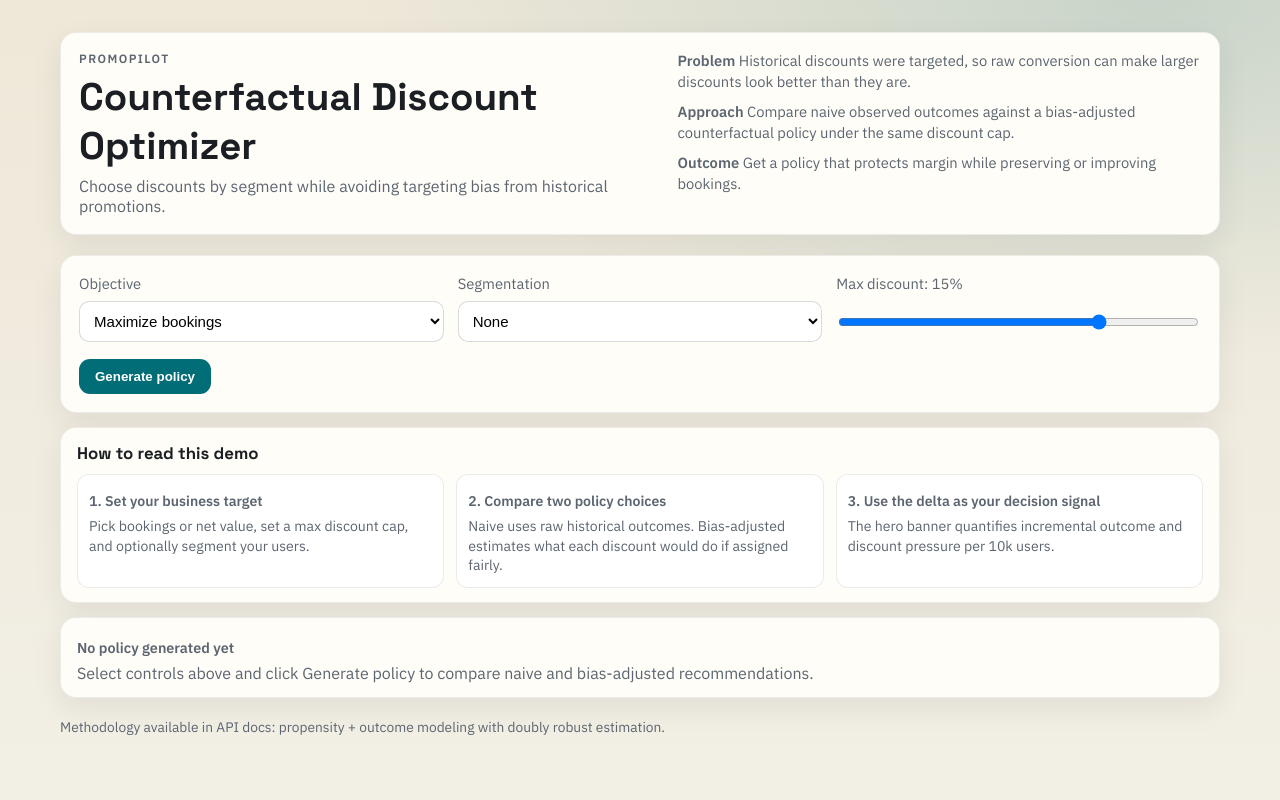
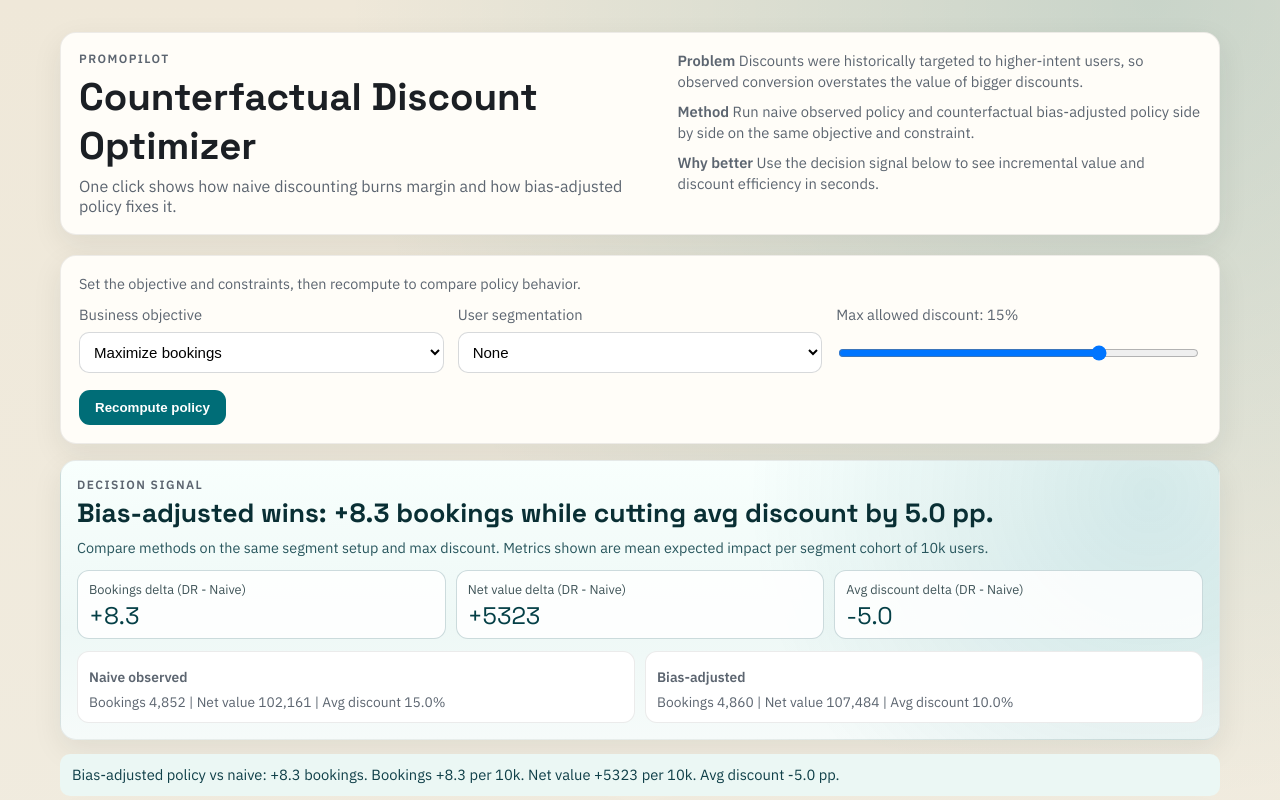
Before and after one commit to KumarNavish/promopilot, a React (Vite) app in the folder frontend/: page / in a window 1280 px wide. Shown: the top 800 px of the page. Built offline with nearby package versions, Linux system fonts and the light colour scheme; no server answers.

Commit message:
Strengthen wow moment with auto-run and decision signal panel

```diff
--- a/frontend/src/components/Controls.tsx
+++ b/frontend/src/components/Controls.tsx
@@ -9,6 +9,7 @@ interface ControlsProps {
   onSegmentByChange: (value: SegmentBy) => void;
   onGenerate: () => void;
   loading: boolean;
+  hasResults: boolean;
 }
 
 export function Controls({
@@ -19,13 +20,15 @@ export function Controls({
   onMaxDiscountChange,
   onSegmentByChange,
   onGenerate,
-  loading
+  loading,
+  hasResults
 }: ControlsProps): JSX.Element {
   return (
     <section className="panel controls-panel" aria-label="Controls">
+      <p className="controls-intro">Set the objective and constraints, then recompute to compare policy behavior.</p>
       <div className="controls-grid">
         <label className="field">
-          <span>Objective</span>
+          <span>Business objective</span>
           <select
             data-testid="objective-select"
             value={objective}
@@ -37,7 +40,7 @@ export function Controls({
         </label>
 
         <label className="field">
-          <span>Segmentation</span>
+          <span>User segmentation</span>
           <select
             data-testid="segment-select"
             value={segmentBy}
@@ -51,7 +54,7 @@ export function Controls({
         </label>
 
         <label className="field">
-          <span>Max discount: {maxDiscountPct}%</span>
+          <span>Max allowed discount: {maxDiscountPct}%</span>
           <input
             data-testid="discount-slider"
             type="range"
@@ -71,7 +74,7 @@ export function Controls({
         onClick={onGenerate}
         disabled={loading}
       >
-        {loading ? "Computing..." : "Generate policy"}
+        {loading ? "Computing..." : hasResults ? "Recompute policy" : "Generate policy"}
       </button>
     </section>
   );
--- a/frontend/src/pages/Home.tsx
+++ b/frontend/src/pages/Home.tsx
@@ -1,4 +1,4 @@
-import { useMemo, useState } from "react";
+import { useCallback, useEffect, useMemo, useState } from "react";
 import {
   ApiError,
   Method,
@@ -18,6 +18,12 @@ interface UiError {
 }
 
 const DEFAULT_MAX_DISCOUNT = 15;
+
+interface MethodRollup {
+  bookings: number;
+  netValue: number;
+  avgDiscount: number;
+}
 
 function exportPolicy(response: RecommendResponse | null): void {
   if (!response) {
@@ -61,6 +67,27 @@ function summarizeComparison(naive: RecommendResponse, dr: RecommendResponse, ob
   ].join(" ");
 }
 
+function rollupMethod(response: RecommendResponse): MethodRollup {
+  const count = Math.max(response.segments.length, 1);
+  const sumBookings = response.segments.reduce((acc, segment) => acc + segment.expected_bookings_per_10k, 0);
+  const sumNetValue = response.segments.reduce((acc, segment) => acc + segment.expected_net_value_per_10k, 0);
+  const sumDiscount = response.segments.reduce((acc, segment) => acc + segment.recommended_discount_pct, 0);
+
+  return {
+    bookings: sumBookings / count,
+    netValue: sumNetValue / count,
+    avgDiscount: sumDiscount / count
+  };
+}
+
+function signed(value: number, digits = 1): string {
+  return `${value >= 0 ? "+" : ""}${value.toFixed(digits)}`;
+}
+
+function formatInteger(value: number): string {
+  return new Intl.NumberFormat("en-US", { maximumFractionDigits: 0 }).format(value);
+}
+
 export function Home(): JSX.Element {
   const [objective, setObjective] = useState<Objective>("bookings");
   const [maxDiscountPct, setMaxDiscountPct] = useState<number>(DEFAULT_MAX_DISCOUNT);
@@ -69,6 +96,7 @@ export function Home(): JSX.Element {
   const [loading, setLoading] = useState(false);
   const [results, setResults] = useState<Partial<Record<Method, RecommendResponse>>>({});
   const [error, setError] = useState<UiError | null>(null);
+  const [hasAutoRun, setHasAutoRun] = useState(false);
 
   const hasResults = Boolean(results.naive || results.dr);
   const activeResponse = results[activeMethod] ?? results.dr ?? results.naive ?? null;
@@ -80,7 +108,41 @@ export function Home(): JSX.Element {
     return "";
   }, [objective, results.dr, results.naive]);
 
-  async function handleGenerate(): Promise<void> {
+  const scorecard = useMemo(() => {
+    if (!results.naive || !results.dr) {
+      return null;
+    }
+
+    const naive = rollupMethod(results.naive);
+    const dr = rollupMethod(results.dr);
+    return {
+      naive,
+      dr,
+      bookingsDelta: dr.bookings - naive.bookings,
+      netValueDelta: dr.netValue - naive.netValue,
+      discountDelta: dr.avgDiscount - naive.avgDiscount
+    };
+  }, [results.dr, results.naive]);
+
+  const wowHeadline = useMemo(() => {
+    if (!scorecard) {
+      return "";
+    }
+
+    const objectiveDelta = objective === "bookings" ? scorecard.bookingsDelta : scorecard.netValueDelta;
+    const objectiveLabel = objective === "bookings" ? "bookings" : "net value";
+    const naiveOverDiscount = scorecard.naive.avgDiscount - scorecard.dr.avgDiscount;
+
+    if (naiveOverDiscount > 0 && objectiveDelta >= 0) {
+      return `Bias-adjusted wins: ${signed(objectiveDelta, objective === "bookings" ? 1 : 0)} ${objectiveLabel} while cutting avg discount by ${naiveOverDiscount.toFixed(
+        1
+      )} pp.`;
+    }
+
+    return `Bias-adjusted shifts outcome by ${signed(objectiveDelta, objective === "bookings" ? 1 : 0)} ${objectiveLabel} vs naive.`;
+  }, [objective, scorecard]);
+
+  const handleGenerate = useCallback(async (): Promise<void> => {
     setLoading(true);
     setError(null);
 
@@ -114,7 +176,16 @@ export function Home(): JSX.Element {
     } finally {
       setLoading(false);
     }
-  }
+  }, [maxDiscountPct, objective, segmentBy]);
+
+  useEffect(() => {
+    if (hasAutoRun) {
+      return;
+    }
+
+    setHasAutoRun(true);
+    void handleGenerate();
+  }, [handleGenerate, hasAutoRun]);
 
   return (
     <main className="page-shell">
@@ -122,21 +193,20 @@ export function Home(): JSX.Element {
         <div className="hero-copy-block">
           <p className="eyebrow">PromoPilot</p>
           <h1>Counterfactual Discount Optimizer</h1>
-          <p className="hero-copy">
-            Choose discounts by segment while avoiding targeting bias from historical promotions.
-          </p>
+          <p className="hero-copy">One click shows how naive discounting burns margin and how bias-adjusted policy fixes it.</p>
         </div>
         <div className="hero-context">
           <p>
-            <strong>Problem</strong> Historical discounts were targeted, so raw conversion can make larger discounts look
-            better than they are.
+            <strong>Problem</strong> Discounts were historically targeted to higher-intent users, so observed conversion
+            overstates the value of bigger discounts.
           </p>
           <p>
-            <strong>Approach</strong> Compare naive observed outcomes against a bias-adjusted counterfactual policy under
-            the same discount cap.
+            <strong>Method</strong> Run naive observed policy and counterfactual bias-adjusted policy side by side on the
+            same objective and constraint.
           </p>
           <p>
-            <strong>Outcome</strong> Get a policy that protects margin while preserving or improving bookings.
+            <strong>Why better</strong> Use the decision signal below to see incremental value and discount efficiency in
+            seconds.
           </p>
         </div>
       </header>
@@ -150,25 +220,10 @@ export function Home(): JSX.Element {
         onSegmentByChange={setSegmentBy}
         onGenerate={handleGenerate}
         loading={loading}
+        hasResults={hasResults}
       />
 
-      <section className="panel narrative-panel">
-        <h2>How to read this demo</h2>
-        <div className="narrative-grid">
-          <article>
-            <p className="narrative-title">1. Set your business target</p>
-            <p>Pick bookings or net value, set a max discount cap, and optionally segment your users.</p>
-          </article>
-          <article>
-            <p className="narrative-title">2. Compare two policy choices</p>
-            <p>Naive uses raw historical outcomes. Bias-adjusted estimates what each discount would do if assigned fairly.</p>
-          </article>
-          <article>
-            <p className="narrative-title">3. Use the delta as your decision signal</p>
-            <p>The hero banner quantifies incremental outcome and discount pressure per 10k users.</p>
-          </article>
-        </div>
-      </section>
+      {loading && !hasResults ? <p className="loading-line">Running first simulation for you...</p> : null}
 
       {error ? (
         <p className="error-line" data-testid="error-line">
@@ -179,6 +234,47 @@ export function Home(): JSX.Element {
 
       {hasResults ? (
         <section className="results-stack" data-testid="results-block">
+          {scorecard ? (
+            <section className="panel wow-panel" data-testid="wow-panel">
+              <p className="eyebrow">Decision Signal</p>
+              <h2>{wowHeadline}</h2>
+              <p className="wow-subtitle">
+                Compare methods on the same segment setup and max discount. Metrics shown are mean expected impact per
+                segment cohort of 10k users.
+              </p>
+              <div className="wow-metrics">
+                <article>
+                  <p className="metric-label">Bookings delta (DR - Naive)</p>
+                  <p className="metric-value">{signed(scorecard.bookingsDelta)}</p>
+                </article>
+                <article>
+                  <p className="metric-label">Net value delta (DR - Naive)</p>
+                  <p className="metric-value">{signed(scorecard.netValueDelta, 0)}</p>
+                </article>
+                <article>
+                  <p className="metric-label">Avg discount delta (DR - Naive)</p>
+                  <p className="metric-value">{signed(scorecard.discountDelta)}</p>
+                </article>
+              </div>
+              <div className="method-summary-grid">
+                <article>
+                  <p className="narrative-title">Naive observed</p>
+                  <p>
+                    Bookings {formatInteger(scorecard.naive.bookings)} | Net value {formatInteger(scorecard.naive.netValue)} |
+                    Avg discount {scorecard.naive.avgDiscount.toFixed(1)}%
+                  </p>
+                </article>
+                <article>
+                  <p className="narrative-title">Bias-adjusted</p>
+                  <p>
+                    Bookings {formatInteger(scorecard.dr.bookings)} | Net value {formatInteger(scorecard.dr.netValue)} | Avg
+                    discount {scorecard.dr.avgDiscount.toFixed(1)}%
+                  </p>
+                </article>
+              </div>
+            </section>
+          ) : null}
+
           {comparisonText ? <p className="comparison-banner">{comparisonText}</p> : null}
 
           <div className="cards-grid">
@@ -220,7 +316,7 @@ export function Home(): JSX.Element {
       ) : (
         <section className="panel empty-state">
           <p className="narrative-title">No policy generated yet</p>
-          <p>Select controls above and click Generate policy to compare naive and bias-adjusted recommendations.</p>
+          <p>Generate policy to compare naive and bias-adjusted recommendations.</p>
         </section>
       )}
 
--- a/frontend/src/styles.css
+++ b/frontend/src/styles.css
@@ -7,6 +7,7 @@
   --muted: #5c6570;
   --accent: #006d77;
   --accent-soft: #9ed8db;
+  --ink-strong: #092f34;
   --line: #cdd3d4;
   --whisker: #bfc7c8;
   --danger: #9c2f2f;
@@ -83,43 +84,11 @@ h1 {
   color: var(--muted);
 }
 
-.narrative-panel {
-  margin-top: 14px;
-  padding: 14px 16px;
-}
-
-.narrative-panel h2 {
-  margin: 0;
-  font-family: "Space Grotesk", sans-serif;
-  font-size: 1.05rem;
-}
-
-.narrative-grid {
-  margin-top: 10px;
-  display: grid;
-  gap: 12px;
-  grid-template-columns: repeat(3, minmax(0, 1fr));
-}
-
-.narrative-grid article {
-  border: 1px solid rgba(0, 0, 0, 0.08);
-  border-radius: 12px;
-  padding: 11px;
-  background: #fff;
-}
-
 .narrative-title {
   margin: 0;
   font-size: 0.9rem;
   font-weight: 600;
   color: #1f2a32;
-}
-
-.narrative-grid article p {
-  margin: 6px 0 0;
-  color: var(--muted);
-  font-size: 0.88rem;
-  line-height: 1.38;
 }
 
 .panel {
@@ -131,6 +100,12 @@ h1 {
 
 .controls-panel {
   padding: 18px;
+}
+
+.controls-intro {
+  margin: 0 0 12px;
+  color: var(--muted);
+  font-size: 0.9rem;
 }
 
 .controls-grid {
@@ -193,6 +168,76 @@ h1 {
   margin-top: 16px;
   display: grid;
   gap: 14px;
+}
+
+.wow-panel {
+  padding: 16px;
+  background:
+    radial-gradient(circle at 94% 12%, rgba(0, 109, 119, 0.14), transparent 36%),
+    linear-gradient(180deg, #f8fffd, #eef8f6 60%, #f6fbfa 100%);
+}
+
+.wow-panel h2 {
+  margin: 4px 0 0;
+  font-family: "Space Grotesk", sans-serif;
+  font-size: clamp(1.2rem, 2.3vw, 1.65rem);
+  color: var(--ink-strong);
+}
+
+.wow-subtitle {
+  margin: 8px 0 0;
+  color: #28565d;
+  font-size: 0.9rem;
+  line-height: 1.4;
+}
+
+.wow-metrics {
+  margin-top: 12px;
+  display: grid;
+  gap: 10px;
+  grid-template-columns: repeat(3, minmax(0, 1fr));
+}
+
+.wow-metrics article {
+  border: 1px solid rgba(7, 77, 84, 0.2);
+  border-radius: 12px;
+  background: rgba(255, 255, 255, 0.85);
+  padding: 10px 11px;
+}
+
+.metric-label {
+  margin: 0;
+  color: #3f5458;
+  font-size: 0.8rem;
+}
+
+.metric-value {
+  margin: 5px 0 0;
+  font-family: "Space Grotesk", sans-serif;
+  font-size: 1.5rem;
+  line-height: 1.05;
+  color: #043f46;
+}
+
+.method-summary-grid {
+  margin-top: 12px;
+  display: grid;
+  gap: 10px;
+  grid-template-columns: 1fr 1fr;
+}
+
+.method-summary-grid article {
+  border: 1px solid rgba(0, 0, 0, 0.08);
+  border-radius: 12px;
+  background: #fff;
+  padding: 10px 11px;
+}
+
+.method-summary-grid article p {
+  margin: 6px 0 0;
+  color: var(--muted);
+  font-size: 0.86rem;
+  line-height: 1.35;
 }
 
 .cards-grid {
@@ -312,10 +357,16 @@ th {
   margin: 0;
   padding: 11px 12px;
   border-radius: 10px;
-  background: #dff2ee;
-  color: #15463f;
+  background: #ebf7f4;
+  color: #0f3f48;
   font-size: 0.92rem;
   line-height: 1.42;
+}
+
+.loading-line {
+  margin: 12px 0 0;
+  color: #305057;
+  font-weight: 600;
 }
 
 .error-line {
@@ -343,7 +394,8 @@ th {
 @media (max-width: 980px) {
   .controls-grid,
   .cards-grid,
-  .narrative-grid {
+  .wow-metrics,
+  .method-summary-grid {
     grid-template-columns: 1fr;
   }
 
```
